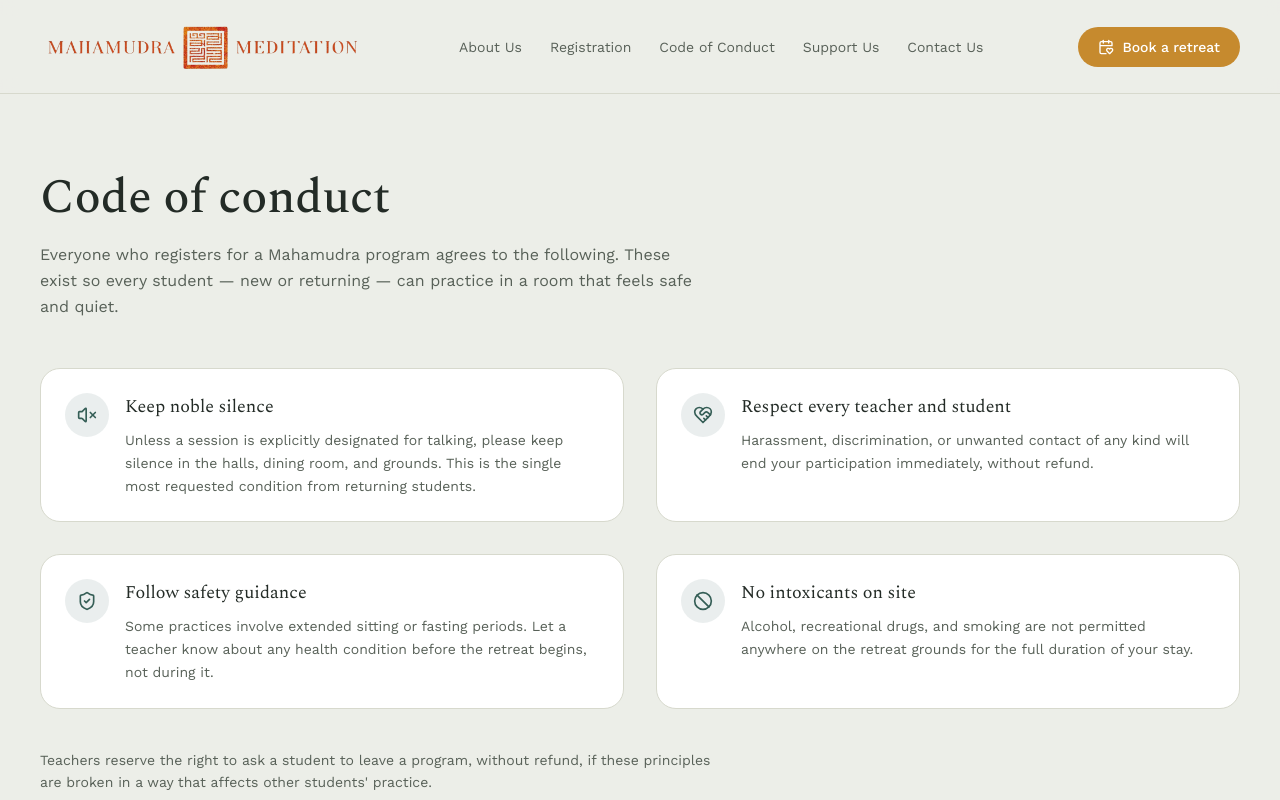
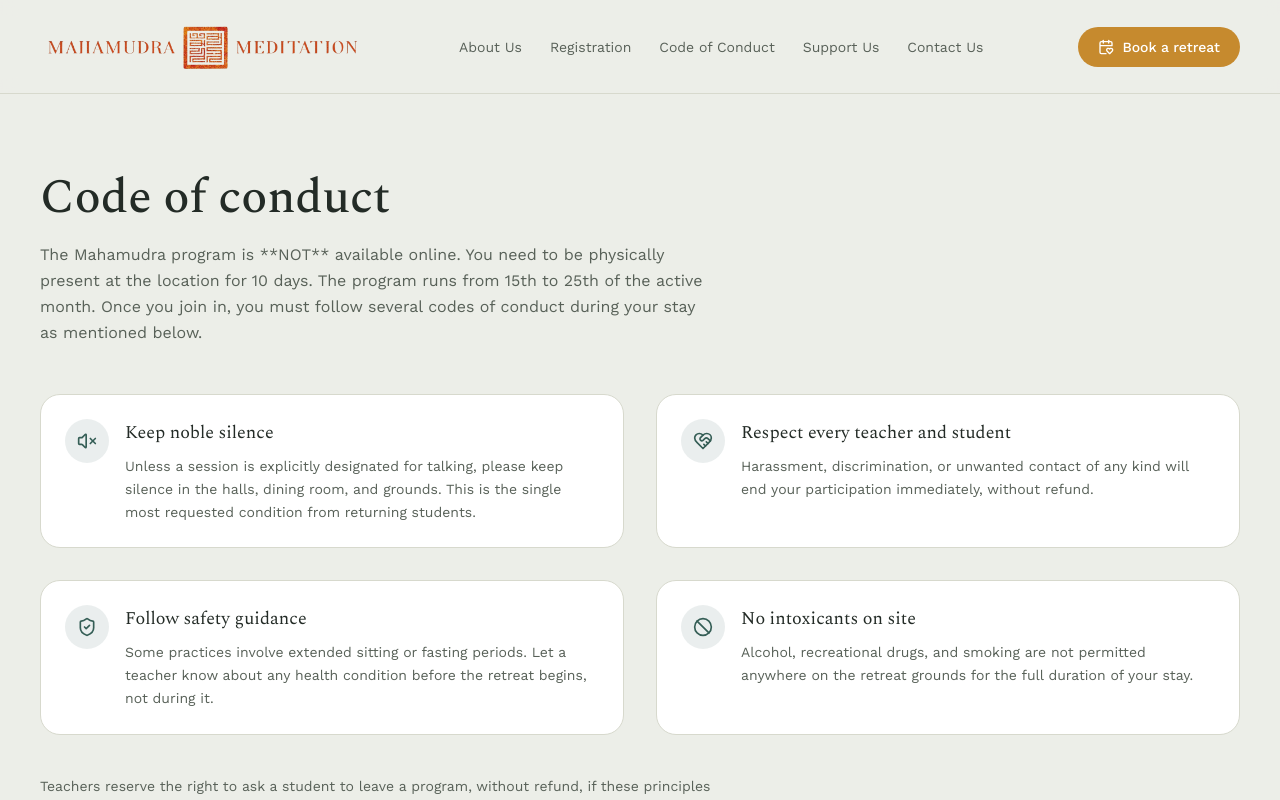
Before and after one commit to PujanShresthaBlueCloud/mahamudra, a Next.js app: page /code-of-conduct in a window 1280 px wide. Shown: the top 800 px of the page. Built offline with nearby package versions, Linux system fonts and the light colour scheme.

Commit message:
registration done

```diff
--- a/src/app/api/admin/bookings/[id]/route.ts
+++ b/src/app/api/admin/bookings/[id]/route.ts
@@ -18,7 +18,6 @@ export async function PATCH(req: NextRequest, { params }: RouteContext) {
 
     const json = await req.json();
     const parsed = bookingUpdateSchema.safeParse(json);
-    console.log("parsed------------------------------", parsed);
     if (!parsed.success) {
       return NextResponse.json({ error: "Invalid input.", details: parsed.error.flatten() }, { status: 400 });
     }
--- a/src/app/code-of-conduct/page.tsx
+++ b/src/app/code-of-conduct/page.tsx
@@ -34,9 +34,7 @@ export default function CodeOfConductPage() {
         Code of conduct
       </h1>
       <p className="mt-5 max-w-2xl font-body text-base leading-relaxed text-ink-soft">
-        Everyone who registers for a Mahamudra program agrees to the
-        following. These exist so every student — new or returning — can
-        practice in a room that feels safe and quiet.
+        The Mahamudra program is **NOT** available online. You need to be physically present at the location for 10 days. The program runs from 15th to 25th of the active month. Once you join in, you must follow several codes of conduct during your stay as mentioned below.
       </p>
 
       <div className="mt-12 grid gap-8 sm:grid-cols-2">
--- a/src/app/registration/page.tsx
+++ b/src/app/registration/page.tsx
@@ -30,9 +30,8 @@ export default async function RegistrationPage() {
           Register for a retreat
         </h1>
         <p className="max-w-lg font-body text-base leading-relaxed text-ink-soft">
-          Fill in your details below and choose a program if you already know
-          which one you'd like to join. We'll follow up by email within two
-          business days with payment and preparation instructions.
+          Please fill in your details below and choose a program. We will follow up by email within few
+          business days.
         </p>
       </div>
 
--- a/src/components/forms/RegistrationForm.tsx
+++ b/src/components/forms/RegistrationForm.tsx
@@ -133,7 +133,7 @@ export default function RegistrationForm({ programs }: { programs: ProgramCardDa
 
       <div className="mt-8 flex flex-col items-start gap-4 sm:flex-row sm:items-center sm:justify-between">
         <p className="font-body text-xs text-ink-soft">
-          Submitting this form does not confirm payment — we'll follow up by
+          Submitting this form does not confirm participation — we'll follow up by
           email with next steps.
         </p>
         <button
--- a/src/components/home/HeroSection.tsx
+++ b/src/components/home/HeroSection.tsx
@@ -58,10 +58,10 @@ export default function HeroSection() {
           <div className="absolute -bottom-8 left-1/2 w-[85%] -translate-x-1/2 rounded-xl2 border border-line bg-white/95 p-5 shadow-sm backdrop-blur sm:left-6 sm:w-auto sm:translate-x-0">
             <p className="font-body text-xs font-medium text-pine">Next intake</p>
             <p className="mt-1 font-display text-lg text-ink">
-              Foundations of Mahamudra
+              Mahamudra meditation
             </p>
             <p className="mt-1 font-body text-xs text-ink-soft">
-              March 2, 2026 · 5 days · Mahamudra hall
+               From 15th to 25th of every month.
             </p>
           </div>
         </div>
```
Also changed, not shown: 1 other file (tests, documents, lock files or other folders).
